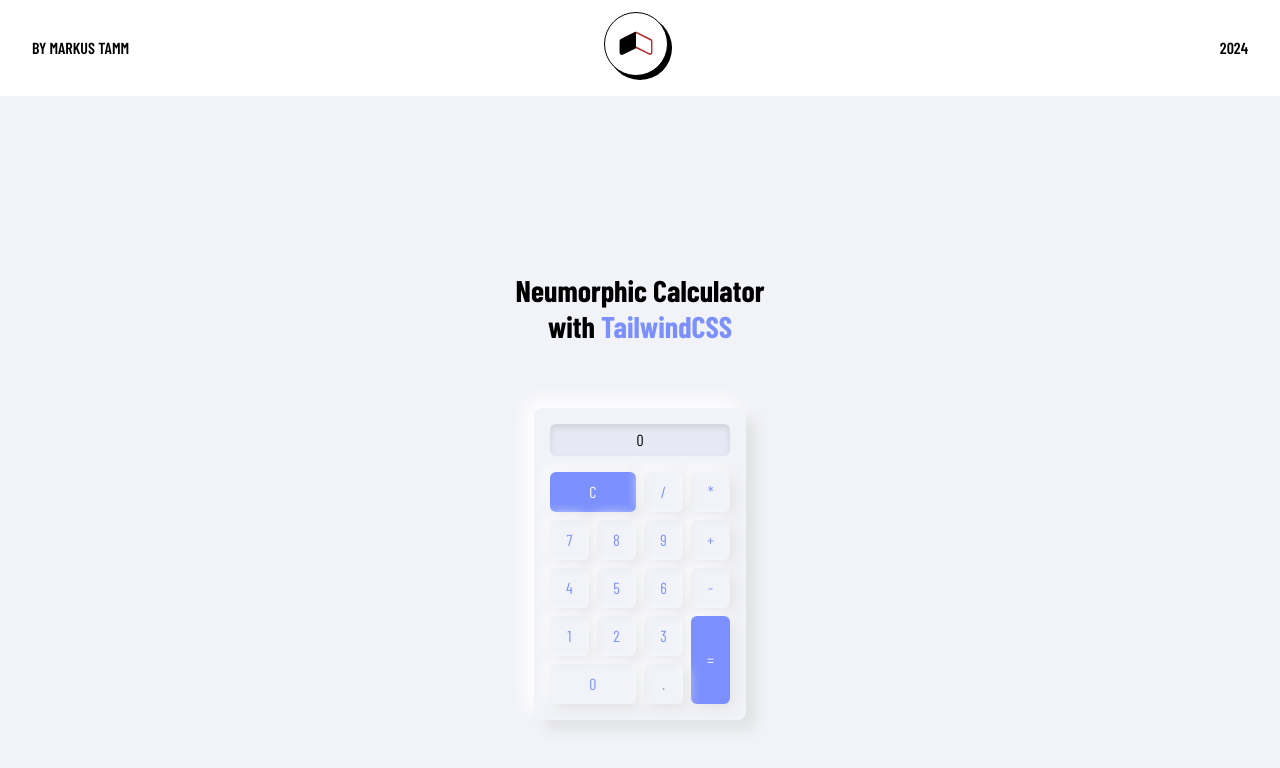
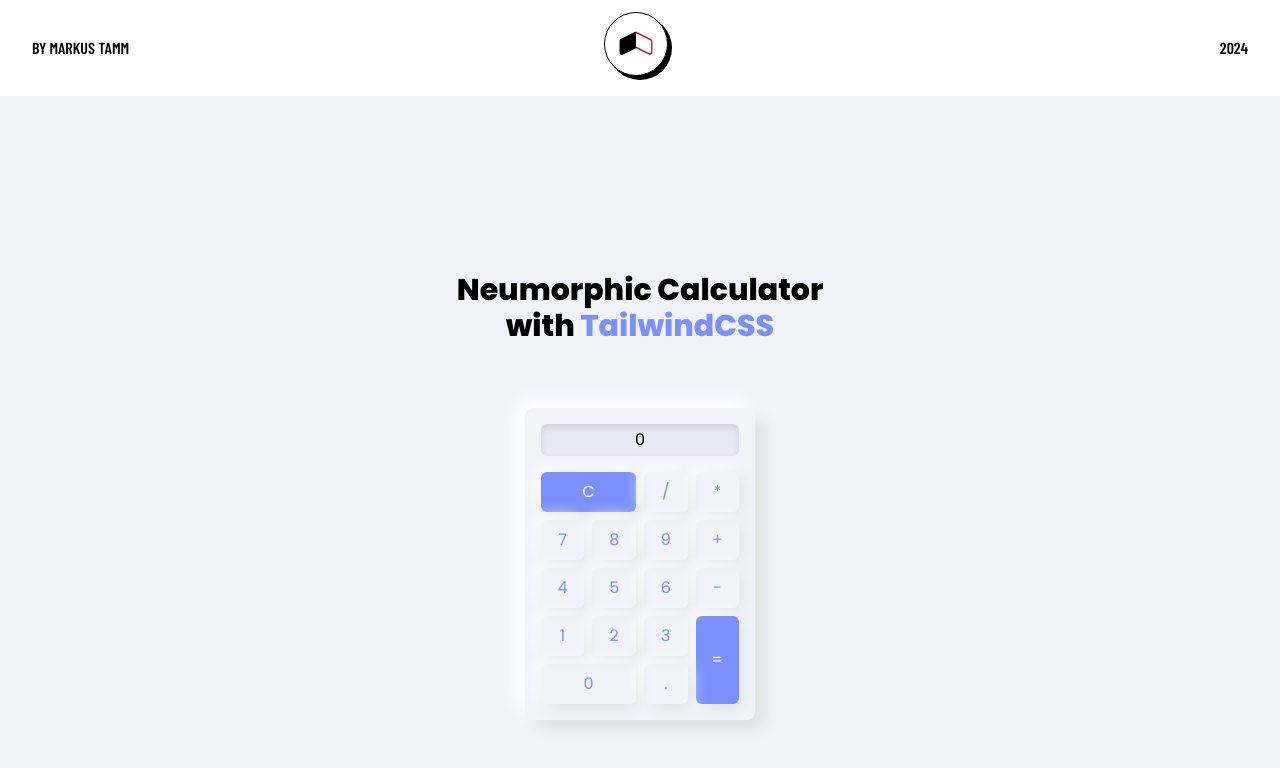
Before and after one commit to chirbard/chirbard.github.io, a React (Vite) app: page /calculator in a window 1280 px wide. Shown: the top 768 px of the page. Built offline with nearby package versions, Linux system fonts and the light colour scheme; a web font is replaced by a local one.

Commit message:
style: poppins font updates

```diff
--- a/src/layers/Calculator/Calculator.tsx
+++ b/src/layers/Calculator/Calculator.tsx
@@ -30,11 +30,15 @@ class CalcButton extends React.Component<CalcButtonProps> {
   }
 }
 
-interface AppState {
+const AddFont = {
+  fontFamily: "Poppins, sans-serif",
+};
+
+interface CalculatorState {
   displayValue: string[];
 }
 
-class Calculator extends React.Component<{}, AppState> {
+class Calculator extends React.Component<{}, CalculatorState> {
   constructor(props: any) {
     super(props);
     this.state = {
@@ -89,7 +93,10 @@ class Calculator extends React.Component<{}, AppState> {
 
   render() {
     return (
-      <div className="min-h-screen flex justify-center items-center flex-col bg-[#f2f3f9]">
+      <div
+        style={AddFont}
+        className="min-h-screen flex justify-center items-center flex-col bg-[#f2f3f9]"
+      >
         <h1 className="mb-16 font-extrabold text-3xl text-center">
           Neumorphic Calculator
           <br />
--- a/src/layers/Quotes/Quotes.tsx
+++ b/src/layers/Quotes/Quotes.tsx
@@ -63,7 +63,7 @@ const AddBackgroud = {
   backgroundPosition: "center",
 };
 const AddFont = {
-  fontFamily: "Poppins",
+  fontFamily: "Poppins, sans-serif",
 };
 const MainStyle = { ...AddBackgroud, ...AddFont };
 
```
